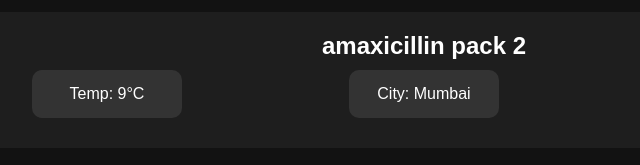
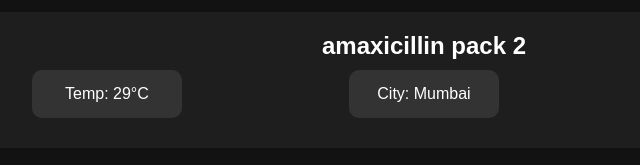
Before and after one commit to validus09/Tracking_System, a plain HTML site: page amaxicillin.html in a window 1280 px wide. Shown: the part 252-417 px from the top of the page, 216-856 px from the left. Drawn offline with Linux system fonts and the light colour scheme.

Commit message:
Update amoxicillin.html

```diff
--- a/amaxicillin.html
+++ b/amaxicillin.html
@@ -48,7 +48,7 @@
     <script>
         const medicines = [
             { name: "amaxicillin pack 1", temp: "35°C", city: "Mumbai", status: "Unstable" },
-            { name: "amaxicillin pack 2", temp: "9°C", city: "Mumbai", status: "Critical" },
+            { name: "amaxicillin pack 2", temp: "29°C", city: "Mumbai", status: "Critical" },
             { name: "amaxicillin pack 3", temp: "19°C", city: "Mumbai", status: "Sensitive" },
             { name: "amaxicillin pack 4", temp: "6°C", city: "Mumbai", status: "Stable" },
         ];
```
